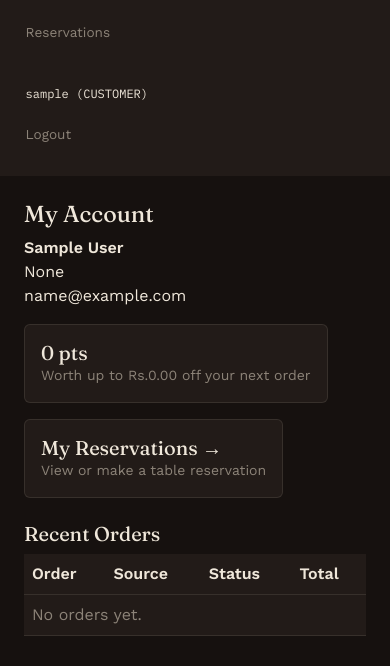
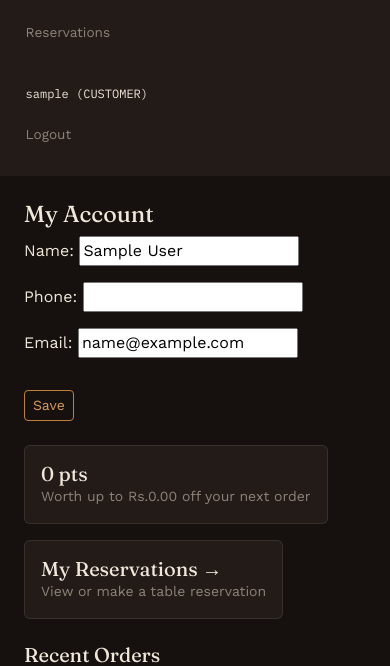
Before and after one commit to khadkashashi/CafeFlow, a Django app: page /account/ in a window 390 px wide. Shown: the part 738-1404 px from the top of the page. Before the commit the page ends 1374 px from the top, so only its background shows below. Run offline with Django 5.2, Linux system fonts and the light colour scheme; the visitor is signed in with stand-in values (Sample User, id 1); data comes from the database, SQL or seed files in the repository; data that the repository does not hold is empty.

Commit message:
Let customers edit their profile phone/name/email from account page

```diff
--- /dev/null
+++ b/customers/forms.py
@@ -0,0 +1,8 @@
+from django import forms
+from .models import Customer
+
+
+class CustomerProfileForm(forms.ModelForm):
+    class Meta:
+        model = Customer
+        fields = ["name", "phone", "email"]
--- a/customers/templates/customers/my_account.html
+++ b/customers/templates/customers/my_account.html
@@ -3,14 +3,19 @@
 
 {% block content %}
 <h3>My Account</h3>
-<div class="d-flex align-items-center gap-3 mb-3">
-    {% if request.user.profile_picture %}
-    <img src="{{ request.user.profile_picture.url }}" style="width:64px;height:64px;border-radius:50%;object-fit:cover;">
-    {% endif %}
-    <div>
-        <strong>{{ customer.name }}</strong><br>{{ customer.phone }}<br>{{ customer.email }}
+
+<form method="post" style="max-width: 400px;" class="mb-4">
+    {% csrf_token %}
+    <div class="d-flex align-items-center gap-3 mb-3">
+        {% if request.user.profile_picture %}
+        <img src="{{ request.user.profile_picture.url }}" style="width:64px;height:64px;border-radius:50%;object-fit:cover;">
+        {% endif %}
+        <div style="flex:1;">
+            {{ form.as_p }}
+        </div>
     </div>
-</div>
+    <button class="btn btn-sm btn-outline-primary">Save</button>
+</form>
 
 <div class="d-flex gap-3 mb-4 flex-wrap">
     <div class="card p-3" style="min-width: 220px;">
--- a/customers/views.py
+++ b/customers/views.py
@@ -6,28 +6,29 @@ from orders.models import Order
 from .models import Customer
 from django.conf import settings
 from django.contrib import messages
+from .forms import CustomerProfileForm
+
 
 @role_required(User.Role.CUSTOMER)
 def my_account(request):
-    customer, _ = Customer.objects.get_or_create(user=request.user,
+    customer, _ = Customer.objects.get_or_create(
+        user=request.user,
         defaults={
             "name": request.user.get_full_name() or request.user.username,
-            "phone": None,
+            "phone": request.user.phone,
             "email": request.user.email,
         },
     )
     if request.method == "POST":
-        phone = request.POST.get("phone")
-        if Customer.objects.filter(phone=phone).exclude(pk=customer.pk).exists():
-            messages.error(request, "This phone number is already associated with another account.")
-        else:
-            customer.phone = phone
-            customer.save()
-            messages.success(request, "Account updated successfully!")
+        form = CustomerProfileForm(request.POST, instance=customer)
+        if form.is_valid():
+            form.save()
             return redirect("customers:my_account")
+    else:
+        form = CustomerProfileForm(instance=customer)
     orders = Order.objects.filter(customer=customer).order_by("-created_at")[:10]
     points_value = customer.loyalty_points * settings.LOYALTY_POINT_VALUE
-    return render(request, "customers/my_account.html", {"customer": customer, "orders": orders, "points_value": points_value})
+    return render(request, "customers/my_account.html", {"customer": customer, "orders": orders, "points_value": points_value, "form": form})
 
 
 def check_points(request):
@@ -39,4 +40,8 @@ def check_points(request):
         searched = True
         customer = Customer.objects.filter(phone=phone).first()
 
-    return render(request, "customers/check_points.html", {"customer": customer, "searched": searched})
+    return render(
+        request,
+        "customers/check_points.html",
+        {"customer": customer, "searched": searched},
+    )
--- a/templates/base.html
+++ b/templates/base.html
@@ -352,7 +352,7 @@
         {% if user.is_authenticated and user.role == "CUSTOMER" %}
         <a href="{% url 'customers:my_account' %}" class="cf-user">
             {% if user.profile_picture %}<img src="{{ user.profile_picture.url }}"
-                style="width:20px;height:20px;border-radius:50%;object-fit:cover;vertical-align:middle;margin-right:6px;">{%
+                style="width:20px;height:20px;border-radius:50%;object-fit:cover;vertical-align:middle;margin-right:6px;">
             {% endif %}
             {{ user.username }} ({{ user.role }})
         </a>
```
